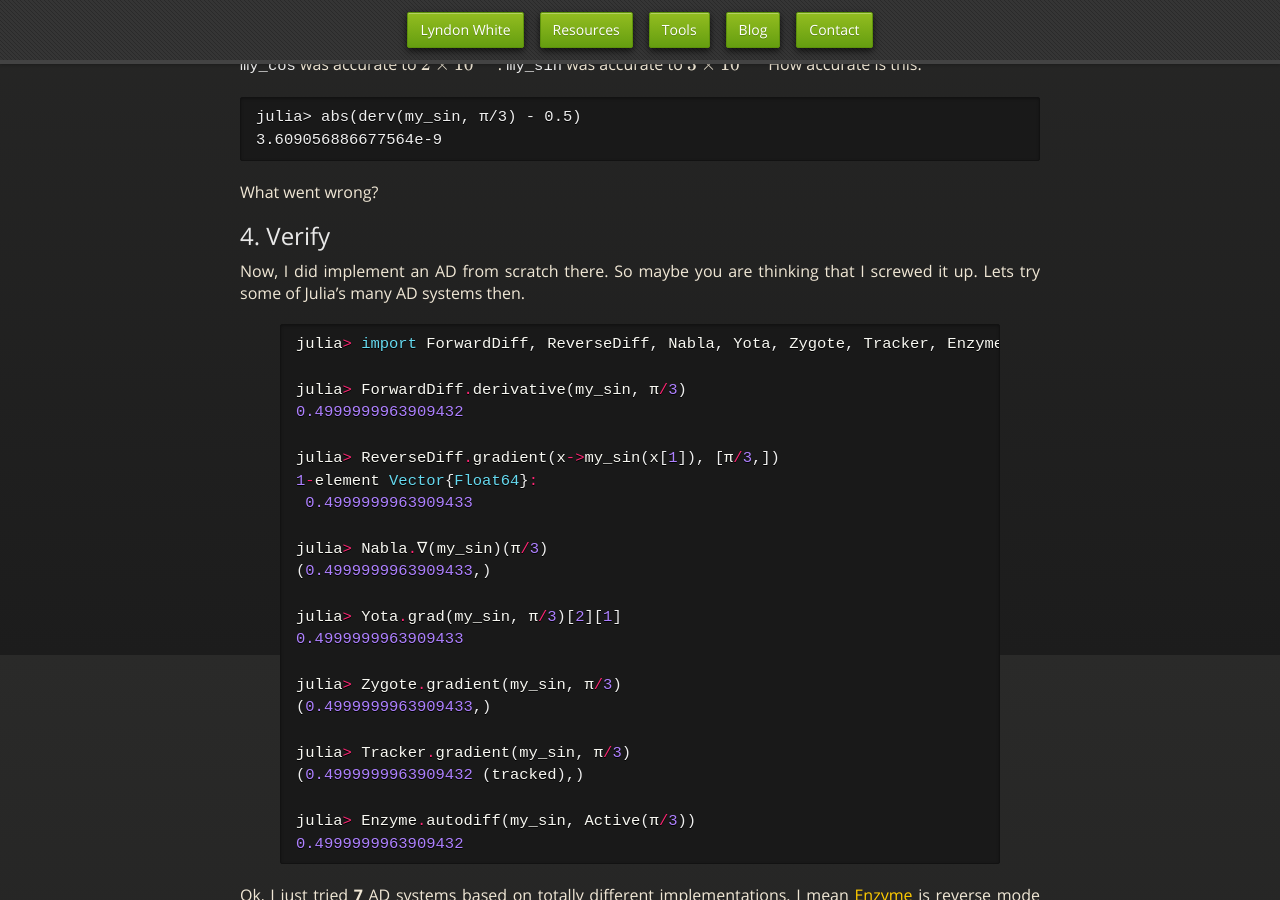
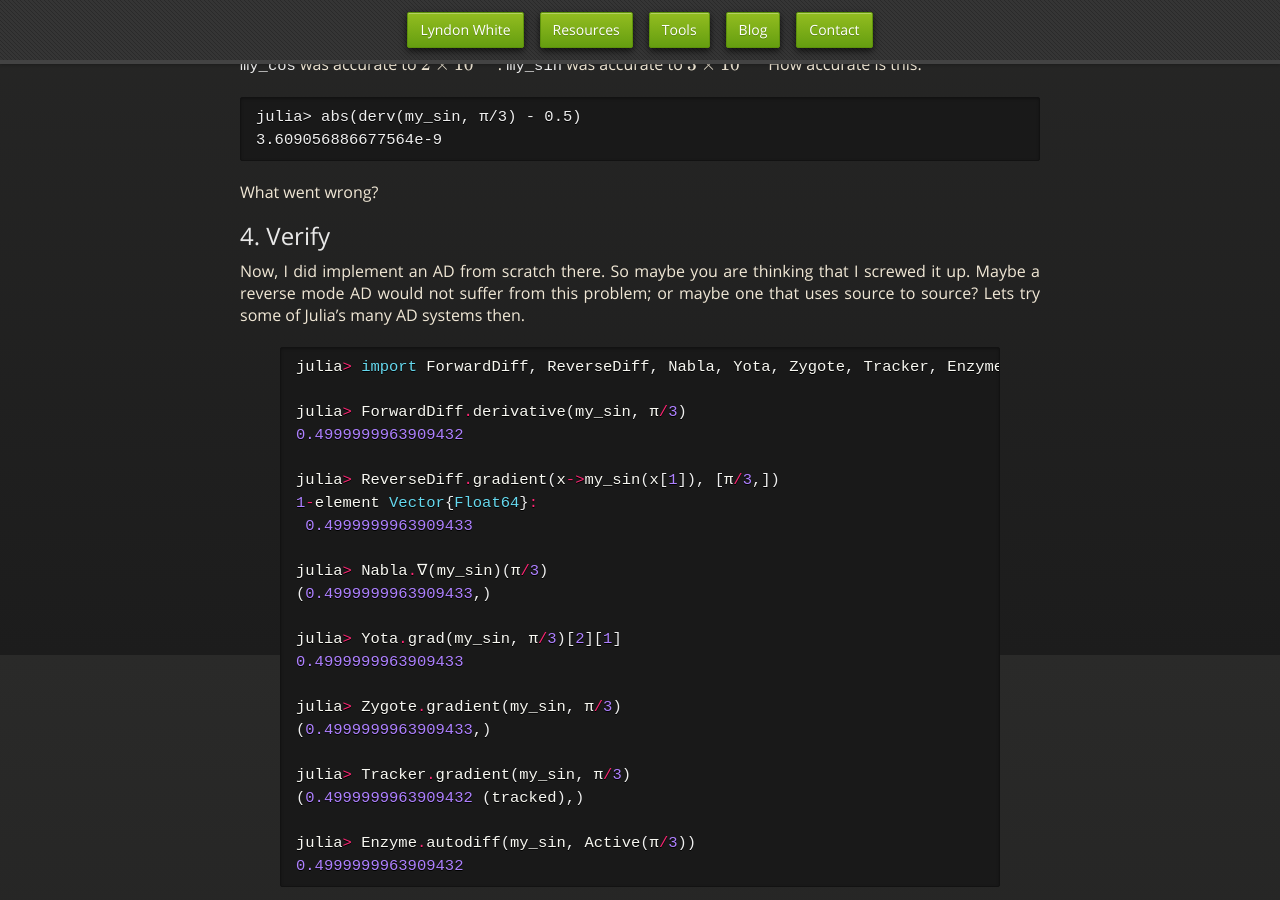
Before and after one commit to oxinabox/oxinabox.github.io, a Jekyll site: the page built from _posts/2021-02-08-AD-truncation-error.md, in a window 1280 px wide and 900 px high, scrolled down 2945 px. Built offline with Jekyll 4.4.1, drawn with Linux system fonts in a browser that asks for light colours; nearby versions of some CDN libraries; some web fonts are replaced; formulas are drawn with MathJax 3.

Commit message:
Update 2021-02-08-AD-truncation-error.md

````diff
--- a/_posts/2021-02-08-AD-truncation-error.md
+++ b/_posts/2021-02-08-AD-truncation-error.md
@@ -154,6 +154,7 @@ What went wrong?
 
 Now, I did implement an AD from scratch there.
 So maybe you are thinking that I screwed it up.
+Maybe a reverse mode AD would not suffer from this problem; or maybe one that uses source to source?
 Lets try some of Julia's many AD systems then.
 
 ```julia
````
